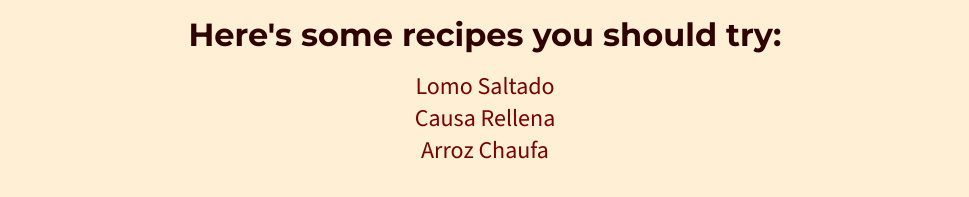
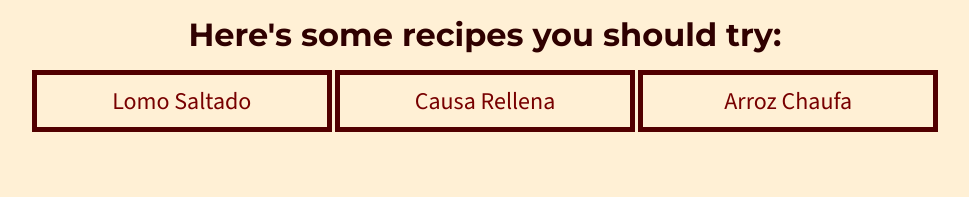
Before and after one commit to artuvall/odin-recipes, a plain HTML site: page index.html in a window 1280 px wide. Shown: the part 377-574 px from the top of the page, without its empty margins (155-1124 px from the left). Drawn offline with nearby package versions, Linux system fonts and the light colour scheme.

Commit message:
Added padding and margin to frontpage

```diff
--- a/index.html
+++ b/index.html
@@ -14,9 +14,9 @@
     <img src="https://t3.ftcdn.net/jpg/07/16/78/06/360_F_716780690_Bz6lTy5Tpwh5X2MfJOBgfRZGAE3WUr1l.jpg" alt="Chef Cat" height="300">
     <h2 class="title">Here's some recipes you should try:</h2>
     <ul class="subtitle">
-        <li><a href="recipes/lomosaltado.html">Lomo Saltado</a></li>
-        <li><a href="recipes/causarellena.html">Causa Rellena</a></li>
-        <li><a href="recipes/arrozchaufa.html">Arroz Chaufa</a></li>
+        <li class="front"><a href="recipes/lomosaltado.html">Lomo Saltado</a></li>
+        <li class="front"><a href="recipes/causarellena.html">Causa Rellena</a></li>
+        <li class="front"><a href="recipes/arrozchaufa.html">Arroz Chaufa</a></li>
     </ul>
 </body>
 </html>
--- a/styles.css
+++ b/styles.css
@@ -10,6 +10,21 @@ body {
     color: #2f0000;
     text-align: center;
 }
+
+a {
+    color: rgb(120, 0, 0);
+    text-decoration: none;
+    font-size: 24px;
+}
+
+.note {
+    font-size: medium;
+}
+
+a:hover {
+    text-decoration: underline;
+  }
+
 
 .container {
     max-width: 600px;
@@ -31,23 +46,29 @@ body {
     padding: 0;
 }
 
+.front {
+    display: inline-block;
+    max-width: 300px;
+    width: 80%;
+    margin: auto 0;
+    padding: 10px 20px;
+    border: thick solid #520000;
+    background-color: rgb(255, 240, 213);
+    transition: background-color 0.5s ease, color 0.5s ease;
+}
+
+.front:hover {
+    background-color: #520000;
+}
+
+.front:hover a {
+    color: blanchedalmond;
+    text-decoration: none;
+}
+
 .description {
     max-width: 600px;
     margin: 0 auto;
     text-align: justify;
     padding: 1rem;
 }
-
-a {
-    color: rgb(120, 0, 0);
-    text-decoration: none;
-    font-size: 24px;
-}
-
-.note {
-    font-size: medium;
-}
-
-a:hover {
-    text-decoration: underline;
-  }
```
